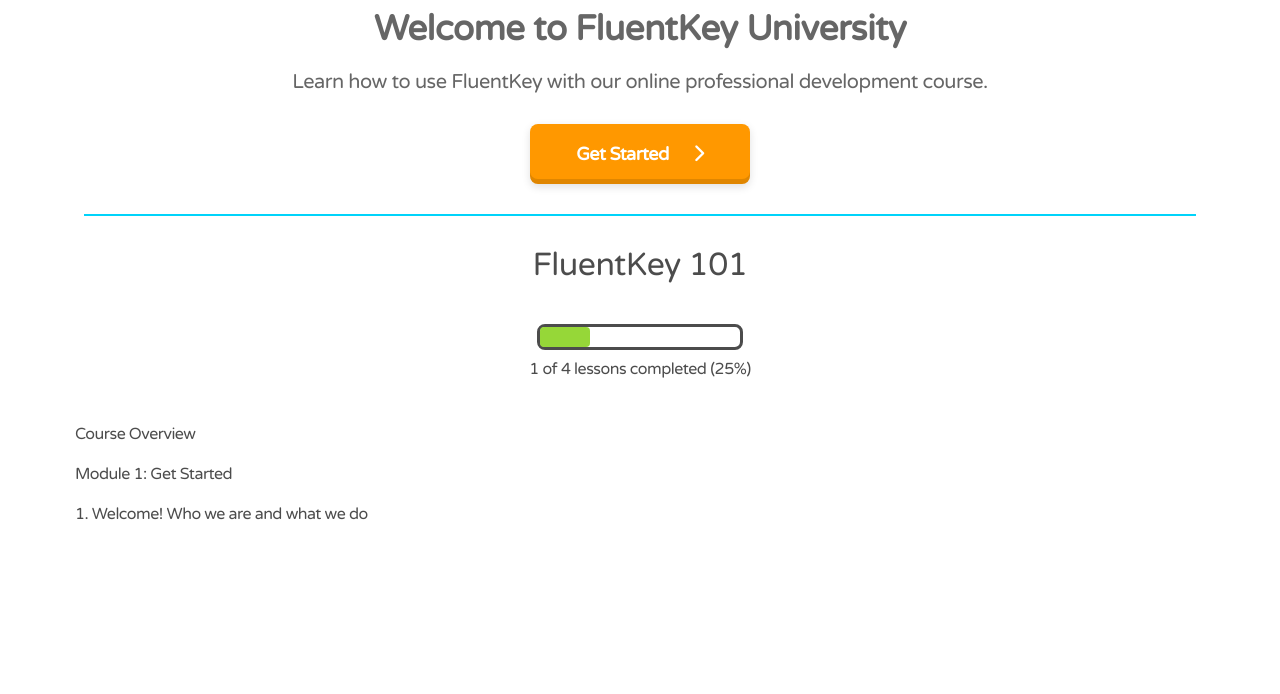
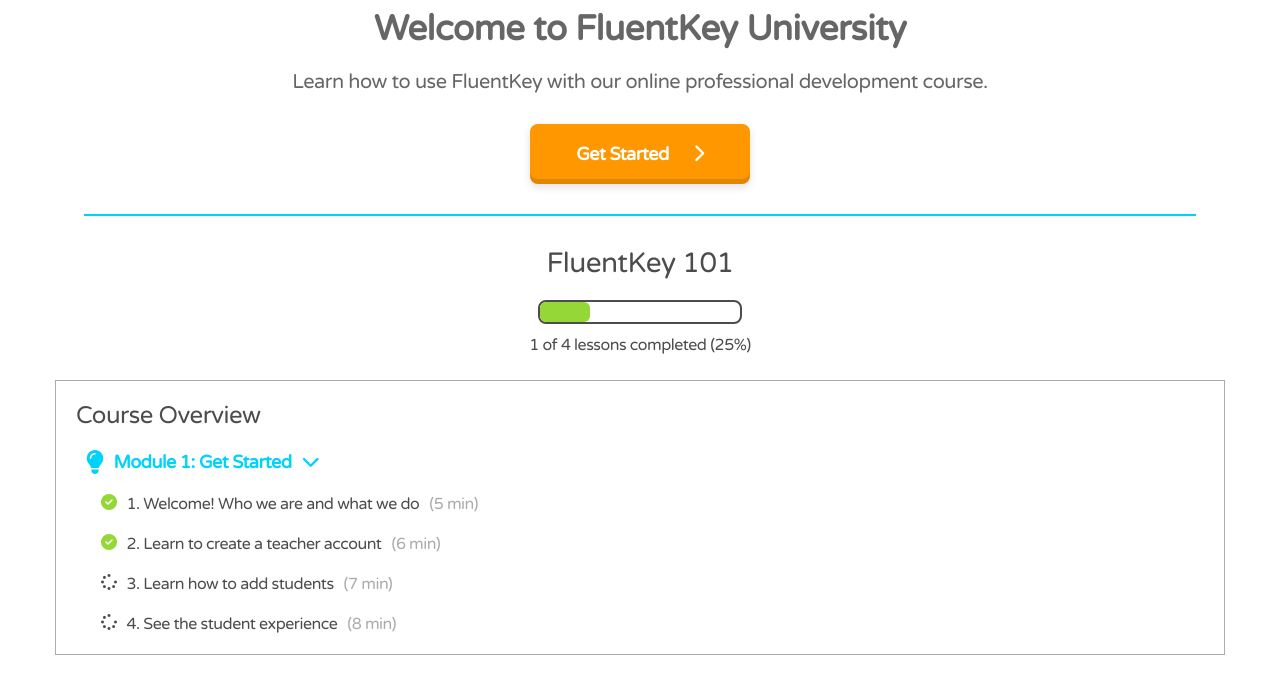
Before and after one commit to hugoxiong5/fluentkey-pd, a plain HTML site: page index.html in a window 1280 px wide. Shown: the part 82-776 px from the top of the page. Drawn offline with Linux system fonts and the light colour scheme.

Commit message:
styled course content skeleton

```diff
--- a/index.css
+++ b/index.css
@@ -152,7 +152,7 @@
 }
 
 .course-title {
-  font-size: 2rem;
+  font-size: 28px;
 }
 
 .course-info-container {
@@ -167,16 +167,19 @@
 
 .progress-bar {
   display: grid;
+  justify-content: center;
+  align-items: center;
   grid-template-areas: "bar";
   height: 20px;
   border-radius: 8px;
-  margin-top: 20px;
+  margin-top: 10px;
   margin-bottom: 10px;
+  width: 250px;
 }
 
 .progress-bar .whole {
   grid-area: bar;
-  border: 3px solid;
+  border: 2px solid;
   width: 200px;
 }
 
@@ -186,14 +189,14 @@
   width: 50px;
   height: 20px;
   position: relative;
-  top: 3px;
-  left: 3px;
-  border-radius: 4px;
+  left: 2px;
+  border-radius: 6px;
   transition: width 0.5s linear;
 }
 
 .progress-info {
-  margin: 25px;
+  margin-top: 15px;
+  margin-bottom: 25px;
 }
 
 .course-header-container {
@@ -206,17 +209,49 @@
 .course-header {
   display: flex;
   align-items: center;
+  font-size: 24px;
+}
+
+.course-content {
+  border: .5px solid rgba(0, 0, 0, 0.329);
 }
 
 .module-title-container {
   margin: 20px;
 }
 
-.module-title {
+.module-title-container {
+  font-size: 18px;
+  display: flex;
+  align-items: center;
 }
 
-.lesson {
+.module-title-container i {
+  margin-right: 10px;
+  margin-left: 10px;
+}
+
+.fa-lightbulb {
+  font-size: 24px;
+}
+
+.module-title {
+  font-weight: bold;
+}
+
+.lesson-container {
   margin: 20px;
+  margin-left: 45px;
+  font-size: 16px;
+  display: flex;
+}
+
+.lesson-text {
+  margin: 0px 10px;
+}
+
+.fa-check-circle {
+  color: #96d738;
 }
 
 @media (min-width: 768px) {
--- a/index.html
+++ b/index.html
@@ -43,7 +43,7 @@
       <div class="course-title-wrapper">
         <div class="course-title">FluentKey 101</div>
       </div>
-      <div class="course-overview">
+      <div class="course-container">
         <div class="course-info-container">
           <div class="progress-bar">
             <div class="progress-bar whole"></div>
@@ -51,6 +51,7 @@
           </div>
           <div class="progress-info">1 of 4 lessons completed (25%)</div>
         </div>
+        <div class="course-content">
           <div class="course-header-container">
             <div class="course-header">
               <div>Course Overview</div>
@@ -58,9 +59,35 @@
           </div>
           <div class="module">
             <div class="module-title-container">
-            <div class="module-title">Module 1: Get Started</div>
+              <i class="fas fa-lightbulb color-primary"></i>
+              <div class="module-title color-primary">
+                Module 1: Get Started
               </div>
-          <div class="lesson">1. Welcome! Who we are and what we do</div>
+              <i class="fas fa-chevron-down color-primary"></i>
+            </div>
+            <div class="module-lessons-container">
+              <div class="lesson-container">
+                <i class="fas fa-check-circle"></i>
+                <a class="lesson-text">1. Welcome! Who we are and what we do</a>
+                <div class="lesson-time color-grayout">(5 min)</div>
+              </div>
+              <div class="lesson-container">
+                <i class="fas fa-check-circle"></i>
+                <a class="lesson-text">2. Learn to create a teacher account</a>
+                <div class="lesson-time color-grayout">(6 min)</div>
+              </div>
+              <div class="lesson-container">
+                <i class="fas fa-spinner"></i>
+                <a class="lesson-text">3. Learn how to add students</a>
+                <div class="lesson-time color-grayout">(7 min)</div>
+              </div>
+              <div class="lesson-container">
+                <i class="fas fa-spinner"></i>
+                <a class="lesson-text">4. See the student experience</a>
+                <div class="lesson-time color-grayout">(8 min)</div>
+              </div>
+            </div>
+          </div>
         </div>
       </div>
     </div>
```
Lines whose indentation alone changed are shown as unchanged.
